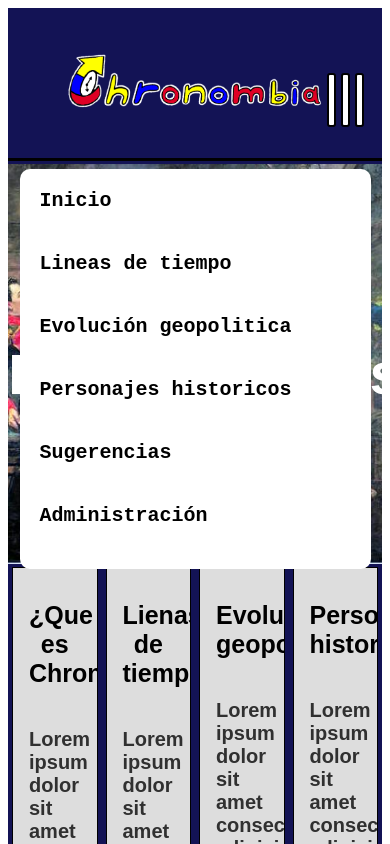
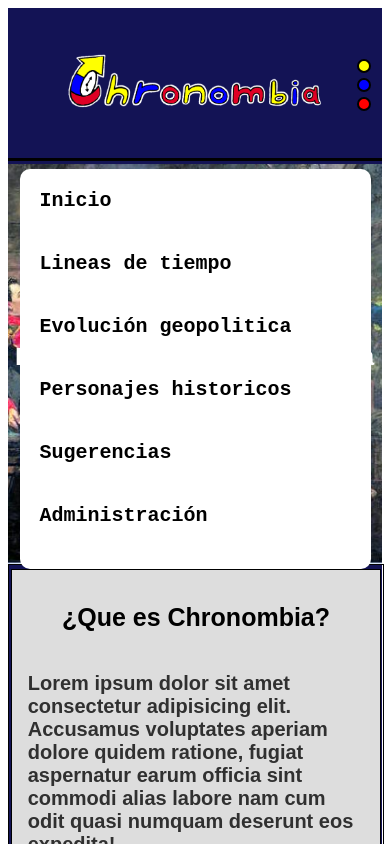
Before and after one commit to JesusVacca/chronombia, a plain HTML site: page index.html in a window 390 px wide. Both pictures are taken after a click on the element 343 px from the left and 105 px from the top of the page. Shown: the top 844 px of the page. Drawn offline with Linux system fonts and the light colour scheme.

Commit message:
actualizando lo responsive

```diff
--- a/css/index.css
+++ b/css/index.css
@@ -58,7 +58,7 @@
     transition: all .5s ease-in-out;
 }
 .header .hamburguesa span{
-    width: 50px;
+    width: 30px;
     height: 5px;
     border-radius: 3px;
     margin-bottom: 5px;
@@ -115,11 +115,12 @@
 
 .contenedor .secciones{
     width: 100%;
-    height: 400px;
+    height: 100%;
     display: flex;
     align-items: center;
     justify-content: center;
     overflow: hidden;
+    border: 1px solid;
 }
 .secciones div{
     border: 1px solid black;
@@ -169,6 +170,27 @@
 }
 
 /* Web responsive */
+
+@media (max-width:950px) {
+    .banner-titulo{
+        font-size: 25px !important;
+    }
+    .secciones{
+        flex-direction: column;
+    }
+    .secciones div{
+        width: 90% !important;
+        height: 400px !important;
+    }
+    .hamburguesa span{
+        width: 10px !important;
+        height: 10px !important;
+        border-radius: 50% !important;
+    }
+    .footer p{
+        font-size: 20px !important;
+    }
+}
 @media (max-width: 1200px){
     .contenedor .header{
         flex-direction: column !important;
@@ -187,7 +209,7 @@
     .hamburguesa{
         display: flex !important;
         position: absolute;
-        top: 10%;
+        top: 7%;
         right: 5%;
     }
     .header .menu-items{
@@ -212,9 +234,14 @@
     .activo{
         display: flex !important;
     }
-    .activo-haburguesa {
-        transform: rotate(90deg) translate(-5px,1px);
-
+    .activo-hamburguesa span:nth-child(1){
+        background-color: yellow !important;
+    }
+    .activo-hamburguesa span:nth-child(2){
+        background-color: blue !important;
+    }
+    .activo-hamburguesa span:nth-child(3){
+        background-color: red !important;
     }
 
 }
--- a/js/index.js
+++ b/js/index.js
@@ -2,6 +2,6 @@ const hamburguesa = document.getElementById("hamburguesa");
 const menu_items = document.getElementById("menu-items")
 
 hamburguesa.onclick =()=>{
-    hamburguesa.classList.toggle("activo-haburguesa");
+    hamburguesa.classList.toggle("activo-hamburguesa");
     menu_items.classList.toggle("activo");
 }
```
